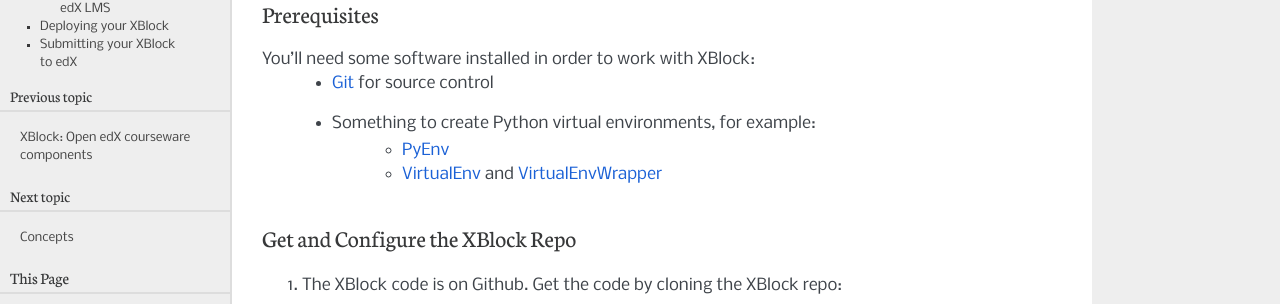
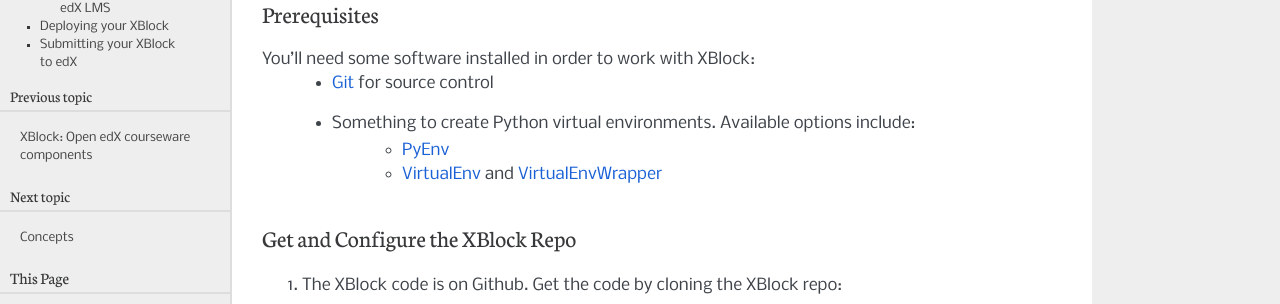
Before and after one commit to openedx/XBlock, a Sphinx documentation site: the page built from doc/getting_started.rst, in a window 1280 px wide and 900 px high. Shown: the part 350-654 px from the top of the window. Built offline with Sphinx 7.4.7, drawn with Linux system fonts in a browser that asks for light colours.

```diff
--- a/doc/getting_started.rst
+++ b/doc/getting_started.rst
@@ -14,7 +14,7 @@
 
 You'll need some software installed in order to work with XBlock:
     * `Git <https://help.github.com/articles/set-up-git>`_ for source control
-    * Something to create Python virtual environments, for example:
+    * Something to create Python virtual environments. Available options include:
         * `PyEnv <https://github.com/yyuu/pyenv>`_
         * `VirtualEnv <http://www.virtualenv.org/en/latest/>`_
           and `VirtualEnvWrapper <http://virtualenvwrapper.readthedocs.org/en/latest>`_
```
